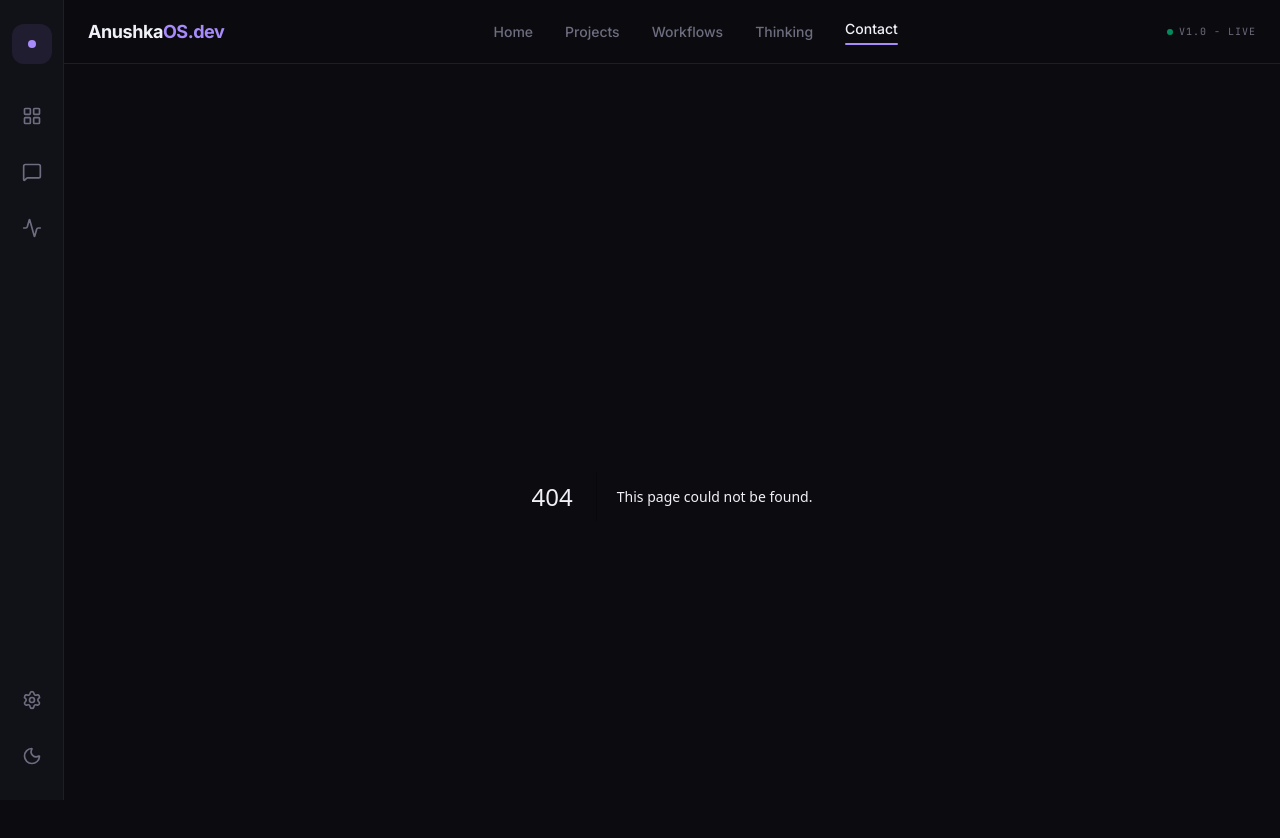
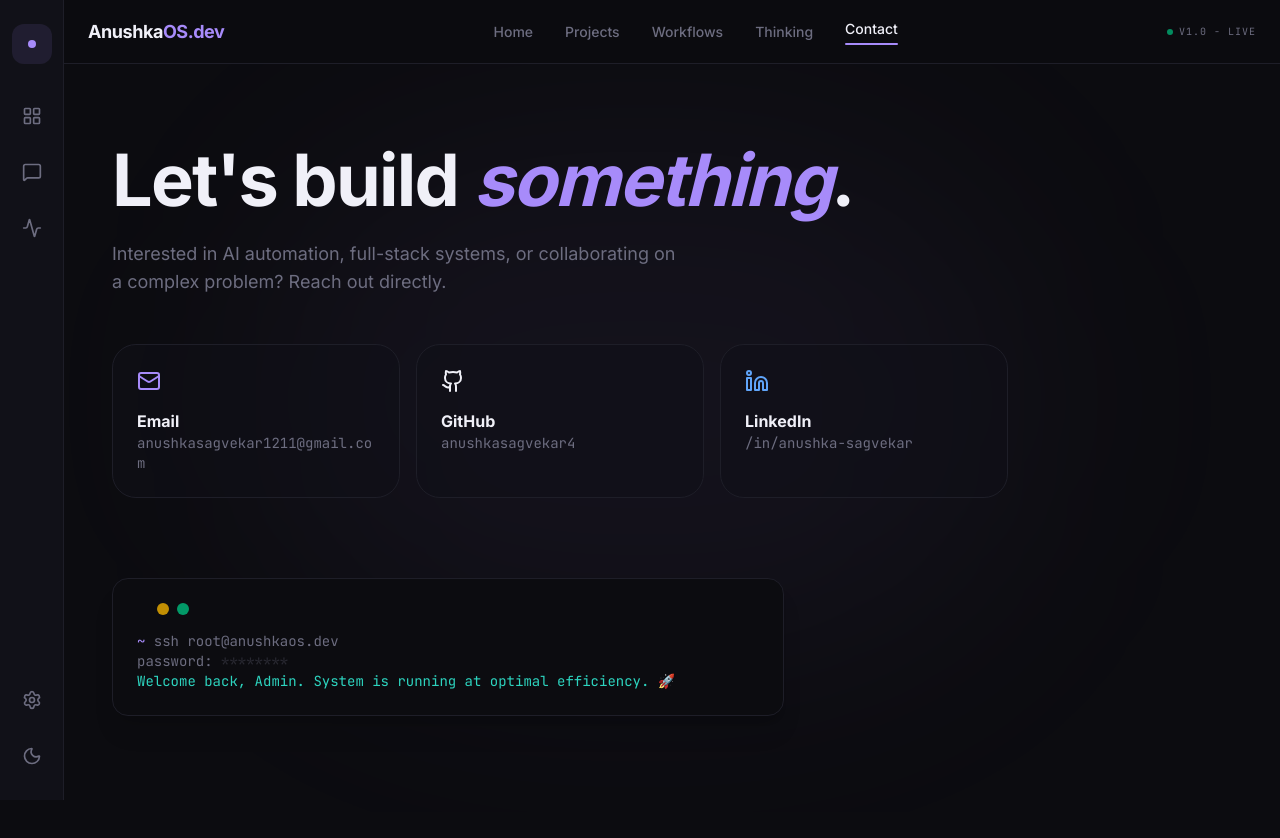
Before and after one commit to anushkasagvekar4/anushkas_portfolio, a Next.js app in the folder anushkas_portfolio/: page /contact in a window 1280 px wide. Before the commit this address had no page. Shown: the top 838 px of the page. After the commit the page ends 812 px from the top, so only its background shows below. Built offline with nearby package versions, Linux system fonts and the light colour scheme.

Commit message:
feat: complete navbar routing and implement Thinking & Contact pages

```diff
--- /dev/null
+++ b/anushkas_portfolio/app/contact/page.tsx
@@ -0,0 +1,113 @@
+import { Mail } from "lucide-react";
+
+function GithubIcon(props: React.SVGProps<SVGSVGElement>) {
+  return (
+    <svg
+      {...props}
+      xmlns="http://www.w3.org/2000/svg"
+      width="24"
+      height="24"
+      viewBox="0 0 24 24"
+      fill="none"
+      stroke="currentColor"
+      strokeWidth="2"
+      strokeLinecap="round"
+      strokeLinejoin="round"
+    >
+      <path d="M15 22v-4a4.8 4.8 0 0 0-1-3.5c3 0 6-2 6-5.5.08-1.25-.27-2.48-1-3.5.28-1.15.28-2.35 0-3.5 0 0-1 0-3 1.5-2.64-.5-5.36-.5-8 0C6 2 5 2 5 2c-.3 1.15-.3 2.35 0 3.5A5.403 5.403 0 0 0 4 9c0 3.5 3 5.5 6 5.5-.39.49-.68 1.05-.85 1.65-.17.6-.22 1.23-.15 1.85v4" />
+      <path d="M9 18c-4.51 2-5-2-7-2" />
+    </svg>
+  );
+}
+
+function LinkedinIcon(props: React.SVGProps<SVGSVGElement>) {
+  return (
+    <svg
+      {...props}
+      xmlns="http://www.w3.org/2000/svg"
+      width="24"
+      height="24"
+      viewBox="0 0 24 24"
+      fill="none"
+      stroke="currentColor"
+      strokeWidth="2"
+      strokeLinecap="round"
+      strokeLinejoin="round"
+    >
+      <path d="M16 8a6 6 0 0 1 6 6v7h-4v-7a2 2 0 0 0-2-2 2 2 0 0 0-2 2v7h-4v-7a6 6 0 0 1 6-6z" />
+      <rect width="4" height="12" x="2" y="9" />
+      <circle cx="4" cy="4" r="2" />
+    </svg>
+  );
+}
+
+export default function ContactPage() {
+  return (
+    <section className="flex flex-col gap-12 py-12 min-h-[60vh] justify-center">
+      <div className="flex flex-col gap-2 relative z-10">
+        <h1 className="text-3xl font-bold tracking-tight text-foreground md:text-5xl lg:text-7xl">
+          Let's build <span className="text-primary italic">something</span>.
+        </h1>
+        <p className="text-lg text-muted-foreground mt-4 max-w-xl">
+          Interested in AI automation, full-stack systems, or collaborating on a complex problem? Reach out directly.
+        </p>
+      </div>
+
+      <div className="grid grid-cols-1 gap-4 md:grid-cols-3 max-w-4xl relative z-10">
+        <a
+          href="mailto:anushkasagvekar1211@gmail.com"
+          className="flex flex-col gap-4 rounded-3xl border border-border bg-card/50 p-6 transition-all hover:border-primary/50 hover:bg-card hover:-translate-y-1"
+        >
+          <Mail size={24} className="text-primary" />
+          <div>
+            <div className="font-bold text-foreground">Email</div>
+            <div className="text-sm font-mono text-muted-foreground break-all">anushkasagvekar1211@gmail.com</div>
+          </div>
+        </a>
+
+        <a
+          href="https://github.com/anushkasagvekar4"
+          target="_blank"
+          rel="noopener noreferrer"
+          className="flex flex-col gap-4 rounded-3xl border border-border bg-card/50 p-6 transition-all hover:border-foreground/50 hover:bg-card hover:-translate-y-1"
+        >
+          <GithubIcon className="text-foreground" />
+          <div>
+            <div className="font-bold text-foreground">GitHub</div>
+            <div className="text-sm font-mono text-muted-foreground">anushkasagvekar4</div>
+          </div>
+        </a>
+
+        <a
+          href="https://linkedin.com/in/anushka-sagvekar"
+          target="_blank"
+          rel="noopener noreferrer"
+          className="flex flex-col gap-4 rounded-3xl border border-border bg-card/50 p-6 transition-all hover:border-[#60a5fa]/50 hover:bg-card hover:-translate-y-1"
+        >
+          <LinkedinIcon className="text-[#60a5fa]" />
+          <div>
+            <div className="font-bold text-foreground">LinkedIn</div>
+            <div className="text-sm font-mono text-muted-foreground">/in/anushka-sagvekar</div>
+          </div>
+        </a>
+      </div>
+
+      {/* Decorative Terminal Element */}
+      <div className="mt-8 rounded-2xl border border-border bg-[#0c0c10] p-6 max-w-2xl font-mono text-sm shadow-xl relative z-10">
+        <div className="flex gap-2 mb-4">
+          <div className="h-3 w-3 rounded-full bg-destructive/80" />
+          <div className="h-3 w-3 rounded-full bg-yellow-500/80" />
+          <div className="h-3 w-3 rounded-full bg-emerald-500/80" />
+        </div>
+        <div className="text-muted-foreground">
+          <span className="text-primary">~</span> ssh root@anushkaos.dev<br/>
+          password: <span className="text-muted-foreground/30">********</span><br/>
+          <span className="text-[#2dd4bf]">Welcome back, Admin. System is running at optimal efficiency. 🚀</span>
+        </div>
+      </div>
+
+      {/* Background glow */}
+      <div className="absolute top-1/2 left-1/2 -translate-x-1/2 -translate-y-1/2 w-full h-[500px] max-w-3xl bg-primary/5 blur-[120px] rounded-full pointer-events-none" />
+    </section>
+  );
+}
--- /dev/null
+++ b/anushkas_portfolio/app/projects/page.tsx
@@ -0,0 +1,9 @@
+import { ProjectHub } from "@/components/sections/project-hub";
+
+export default function ProjectsPage() {
+  return (
+    <div className="py-8">
+      <ProjectHub />
+    </div>
+  );
+}
--- /dev/null
+++ b/anushkas_portfolio/app/thinking/page.tsx
@@ -0,0 +1,46 @@
+import { Lightbulb, Code2, Layers, Cpu } from "lucide-react";
+
+const principles = [
+  {
+    icon: <Code2 size={24} className="text-primary" />,
+    title: "1. Outcome Over Output",
+    description: "Writing code is easy; solving the actual business problem is hard. I focus on what the code enables, not just lines written. The Central AI Chatbot is a prime example—built not just to use AI, but to cut manual quoting time by 70%.",
+  },
+  {
+    icon: <Layers size={24} className="text-[#2dd4bf]" />,
+    title: "2. The Right Tool for the Job",
+    description: "I don't force a specific tech stack onto a problem. If a structured JSON output is needed, OpenAI might be better; if multimodal context is key, Gemini Vision is the choice. MongoDB is great for flexible document storage, but PostgreSQL is strictly used for relational integrity.",
+  },
+  {
+    icon: <Cpu size={24} className="text-[#fb923c]" />,
+    title: "3. Systems Thinking",
+    description: "Features don't exist in a vacuum. A voice-to-form integration isn't just an API call; it involves handling audio latency, transcription errors, parsing the structure, and returning a predictable object. Architecting systems ensures end-to-end reliability.",
+  },
+];
+
+export default function ThinkingPage() {
+  return (
+    <section className="flex flex-col gap-12 py-12">
+      <div className="flex flex-col gap-2">
+        <h1 className="text-3xl font-bold tracking-tight text-foreground md:text-5xl">
+          How I Think <span className="font-mono text-sm text-muted-foreground ml-2">/ systems.md</span>
+        </h1>
+        <p className="text-lg text-muted-foreground mt-4 max-w-2xl">
+          The mental models and principles that drive my engineering decisions. A look at the "why" behind the code.
+        </p>
+      </div>
+
+      <div className="grid grid-cols-1 gap-8 md:grid-cols-3">
+        {principles.map((p, idx) => (
+          <div key={idx} className="flex flex-col gap-4 rounded-3xl border border-border bg-card/50 p-8 transition-all hover:border-primary/30 hover:bg-card">
+            <div className="p-3 bg-muted/50 rounded-2xl w-fit">
+              {p.icon}
+            </div>
+            <h3 className="text-xl font-bold text-foreground mt-2">{p.title}</h3>
+            <p className="text-sm text-muted-foreground leading-relaxed">{p.description}</p>
+          </div>
+        ))}
+      </div>
+    </section>
+  );
+}
--- /dev/null
+++ b/anushkas_portfolio/app/workflows/page.tsx
@@ -0,0 +1,9 @@
+import { WorkflowViz } from "@/components/sections/workflow-viz";
+
+export default function WorkflowsPage() {
+  return (
+    <div className="py-8">
+      <WorkflowViz />
+    </div>
+  );
+}
```
